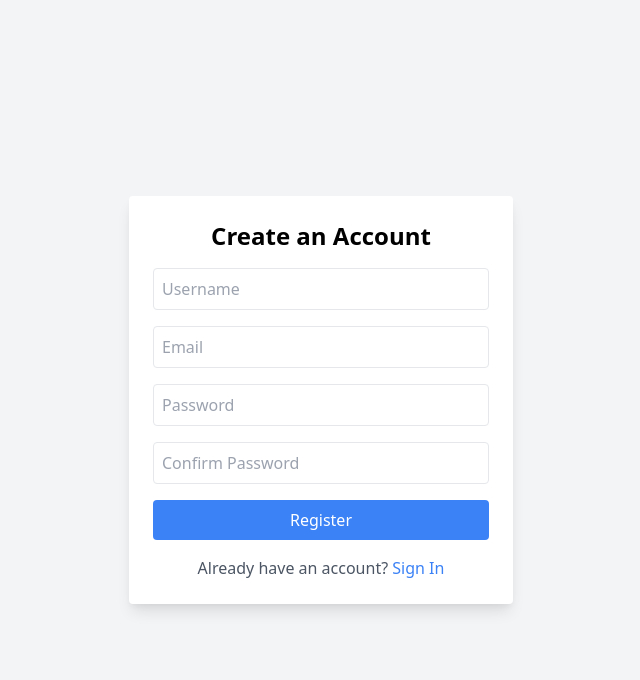
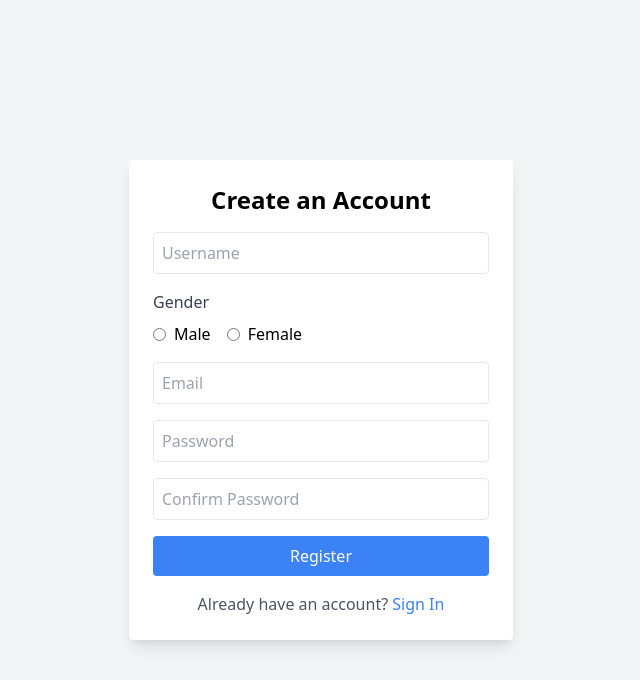
Before and after one commit to xkin248/oop-assignment, a Flask app: page /register in a window 1280 px wide. Shown: the top 680 px of the page, without its empty margins (319-959 px from the left). Run offline with Flask 3, Linux system fonts and the light colour scheme.

Commit message:
Update register.html

```diff
--- a/python/templates/register.html
+++ b/python/templates/register.html
@@ -11,6 +11,19 @@
         <h2 class="text-2xl font-bold mb-4 text-center">Create an Account</h2>
         <form action="/register" method="POST">
             <input type="text" name="username" placeholder="Username" class="input-field w-full mb-4 p-2 border rounded" required>
+                    <div class="mb-4">
+                <label class="block text-gray-700 mb-2">Gender</label>
+                <div class="flex space-x-4">
+                    <label class="flex items-center">
+                        <input type="radio" name="gender" value="male" class="form-radio text-blue-500" required>
+                        <span class="ml-2">Male</span>
+                    </label>
+                    <label class="flex items-center">
+                        <input type="radio" name="gender" value="female" class="form-radio text-pink-500" required>
+                        <span class="ml-2">Female</span>
+                    </label>
+                </div>
+            </div>
             <input type="email" name="email" placeholder="Email" class="input-field w-full mb-4 p-2 border rounded" required>
             <input type="password" name="password" placeholder="Password" class="input-field w-full mb-4 p-2 border rounded" required>
             <input type="password" name="confirmPassword" placeholder="Confirm Password" class="input-field w-full mb-4 p-2 border rounded" required>
```
